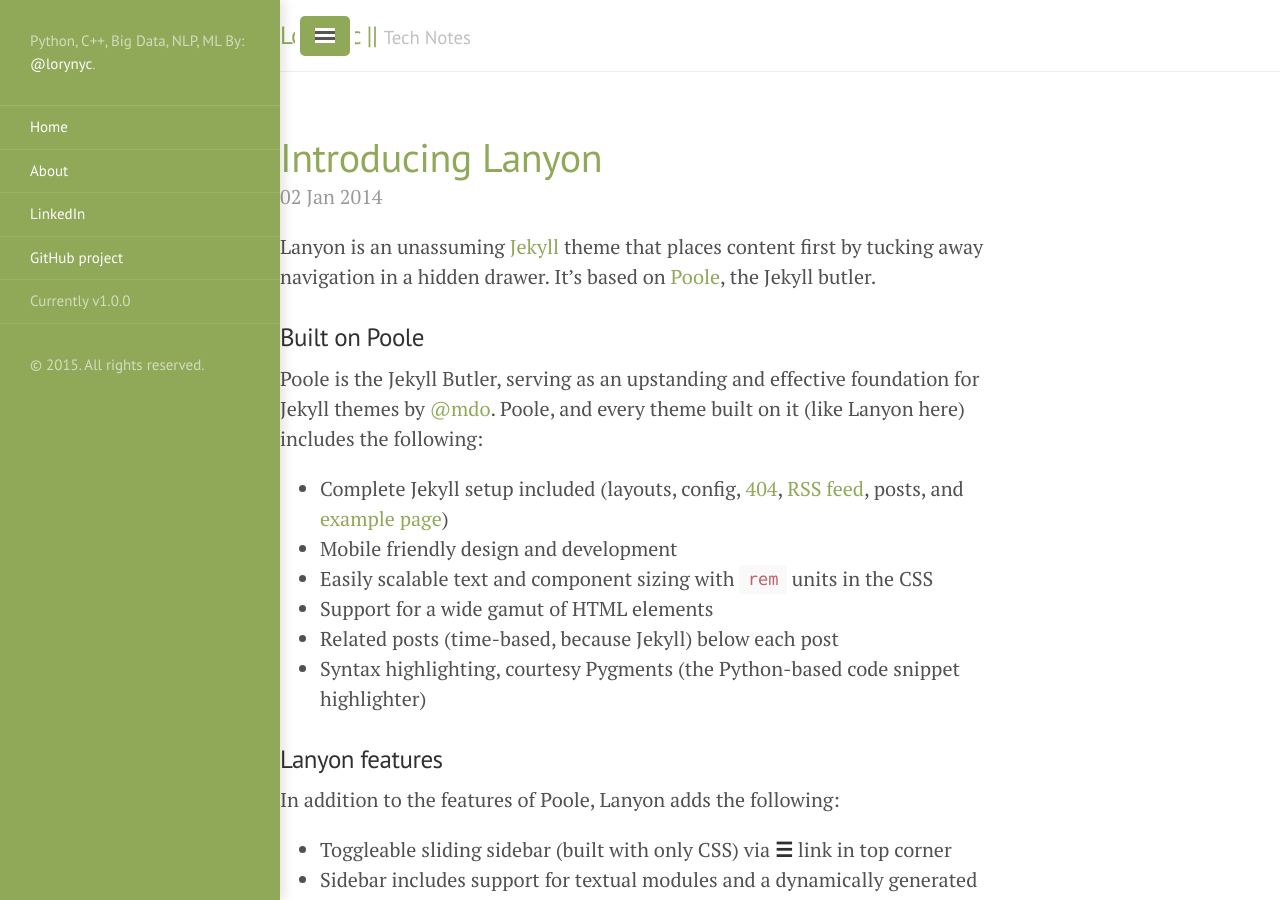
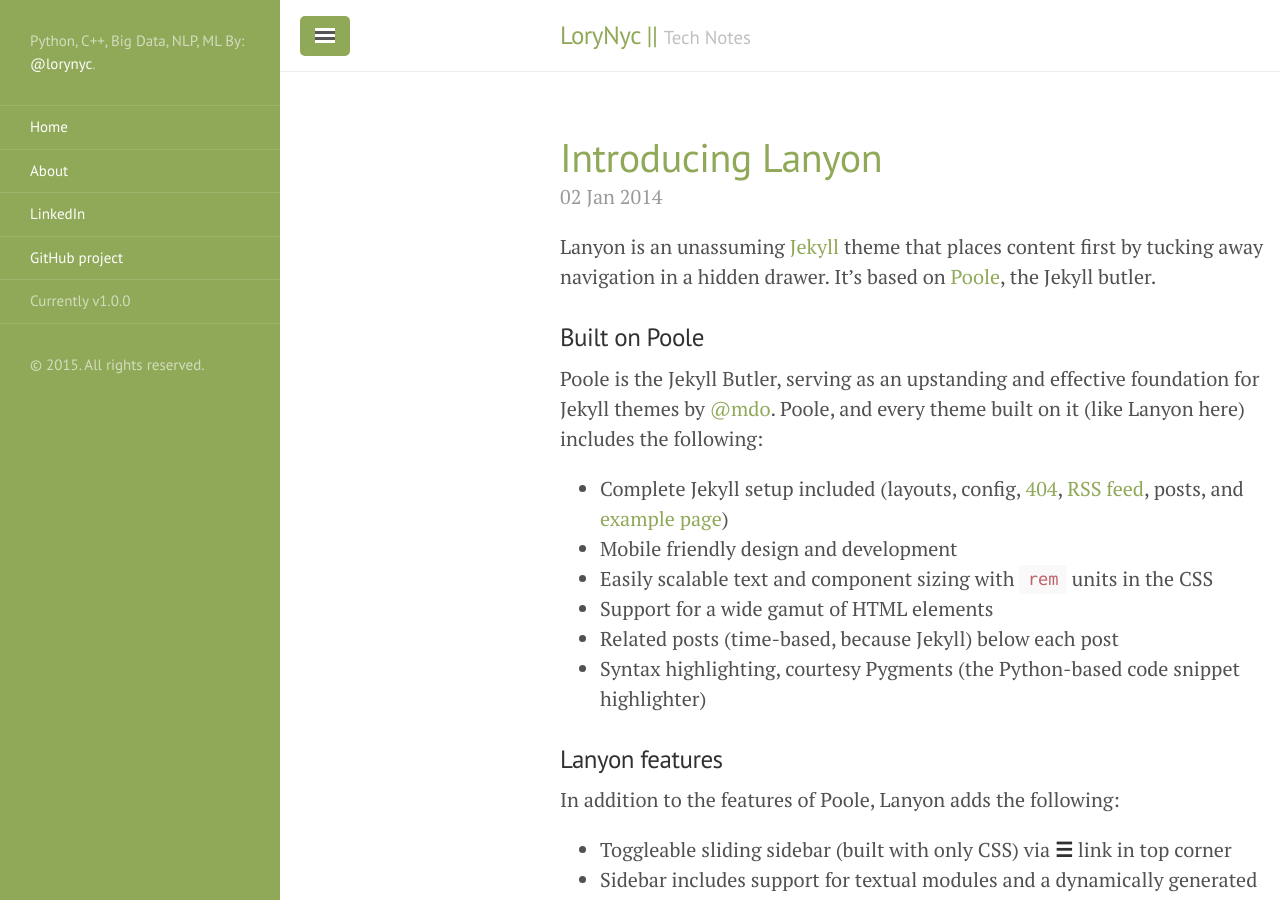
Before and after one commit to loryfelnunez/loryn808.github.io, a Jekyll site: the page built from index.html, in a window 1280 px wide and 900 px high. Built offline with Jekyll 4.4.1, drawn with Linux system fonts in a browser that asks for light colours; the list of posts is cut into pages by our own code.

Commit message:
Update default.html

```diff
--- a/_layouts/default.html
+++ b/_layouts/default.html
@@ -3,7 +3,7 @@
 
   {% include head.html %}
 
-  <body class="sidebar-overlay theme-base-0b">
+  <body class="theme-base-0b">
     {% include sidebar.html %}
 
 
```
